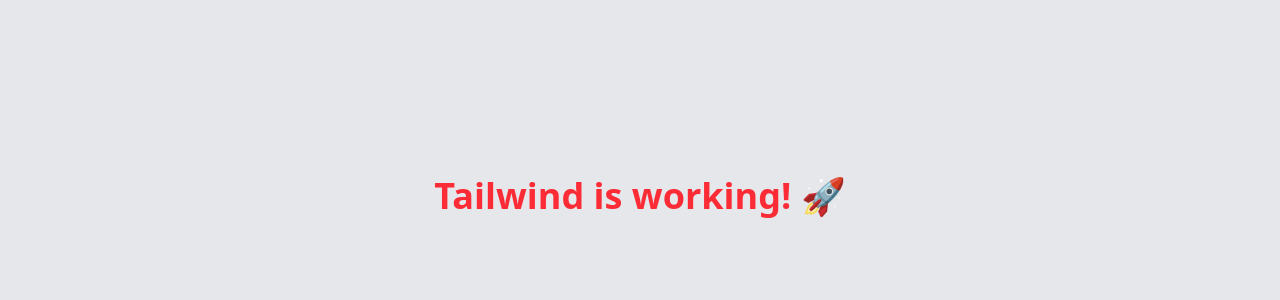
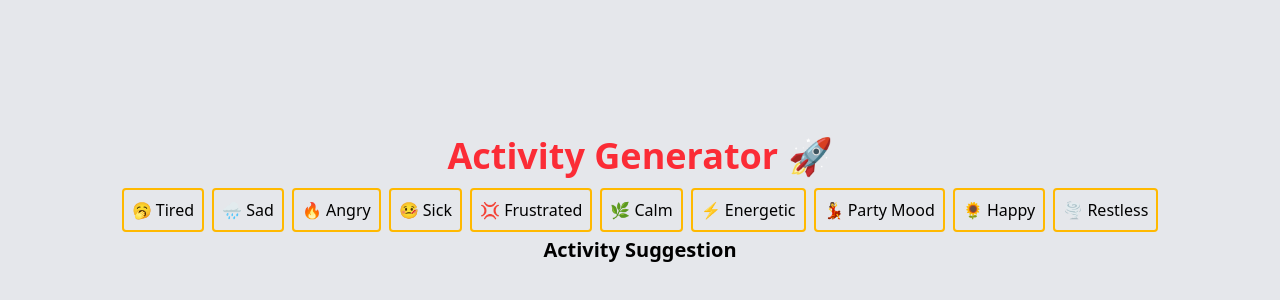
Before and after one commit to margaux-works/mood-weather-activity-dashboard, a Vue app: page / in a window 1280 px wide. Shown: the part 204-504 px from the top of the page. Built offline with nearby package versions, Linux system fonts and the light colour scheme; no server answers.

Commit message:
weather, activity, mood component

```diff
--- a/src/App.vue
+++ b/src/App.vue
@@ -1,12 +1,31 @@
 <script setup>
 import Weather from './components/Weather.vue';
+import Mood from './components/Mood.vue';
+import Activity from './components/Activity.vue';
+import { ref } from 'vue';
+
+const selectedMood = ref('');
+const weather = ref('');
+
+console.log('⏳ App.vue - Initial Weather State:', weather.value);
+
+const updateWeather = (description) => {
+  weather.value = description; // ✅ Store only the description
+  console.log('✅ App.vue - Weather Updated:', weather.value);
+};
+
+const updateMood = (mood) => {
+  selectedMood.value = mood;
+  console.log('✅ App.vue - Mood Updated:', selectedMood.value);
+};
 </script>
 
 <template>
-  <div class="h-screen flex items-center justify-center bg-gray-200">
-    <h1 class="text-4xl font-bold text-red-500">Tailwind is working! 🚀</h1>
+  <div class="h-screen flex flex-col items-center justify-center bg-gray-200">
+    <h1 class="text-4xl font-bold text-red-500 p-2">Activity Generator 🚀</h1>
+
+    <Weather @updateWeather="updateWeather" />
+    <Mood @updateMood="updateMood" />
+    <Activity :weather="weather" :mood="selectedMood" />
   </div>
-  <Weather />
 </template>
-
-<style scoped></style>
--- /dev/null
+++ b/src/components/Activity.vue
@@ -0,0 +1,117 @@
+<script setup>
+import { ref, watch } from 'vue';
+
+const props = defineProps(['weather', 'mood']); // accept props from parent
+
+// reactive variable
+const activity = ref('');
+const prompt = ref('');
+
+// Debugging logs
+console.log('⏳ Activity.vue - Received weather prop:', props.weather);
+console.log('⏳ Activity.vue - Received mood prop:', props.mood);
+
+// watch for changes of weather and mood
+watch(
+  [() => props.weather, () => props.mood],
+  async ([newWeather, newMood]) => {
+    console.log(
+      '✅ Activity.vue - Watch triggered! New values:',
+      newWeather,
+      newMood
+    );
+
+    if (newWeather && newMood) {
+      console.log('✅ Activity.vue - Valid weather and mood detected!');
+
+      // update prompt
+      prompt.value = `Based on the ${newWeather} weather and the ${newMood} user's mood, suggest an activity.`;
+
+      await fetchActivity();
+    } else {
+      console.log(
+        '❌ Activity.vue - Waiting for valid weather and mood data...'
+      );
+    }
+  }
+);
+
+async function fetchActivity() {
+  console.log(
+    '✅ Activity.vue  - Fetching activity with prompt:',
+    prompt.value
+  ); // Debug log
+
+  const apiKey = import.meta.env.VITE_OPENAI_API_KEY;
+  const apiURL = 'https://api.openai.com/v1/completions';
+  try {
+    const response = await fetch(apiURL, {
+      method: 'POST',
+      headers: {
+        'Content-Type': 'application/json',
+        Authorization: `Bearer ${apiKey}`,
+      },
+      body: JSON.stringify({
+        model: 'gpt-3.5-turbo',
+        messages: [
+          {
+            role: 'system',
+            content:
+              'You are a helpful assistant who suggests activities to do based on the weather and mood of the user. Activities should be original and specific. Use cultural & trendy references.',
+          },
+          {
+            role: 'user',
+            content: prompt.value,
+          },
+        ],
+        max_tokens: 100,
+      }),
+    });
+    console.log('API Response received:', response.status); // Check if API responds
+
+    const data = await response.json();
+    if (!response.ok) {
+      console.error('❌ Activity.vue - API Error:', data.error);
+
+      // Handle insufficient quota error
+      if (data.error?.code === 'insufficient_quota') {
+        activity.value =
+          'You have reached your OpenAI API limit. Please check your billing details or wait for the next reset.';
+        return;
+      }
+
+      throw new Error(
+        `API Error: ${data.error?.message || response.statusText}`
+      );
+    } else if (response.ok) {
+    }
+    console.log('OpenAI Data:', data); //  Log full response
+
+    activity.value = data.choices[0].text.trim();
+  } catch (error) {
+    console.error('❌ Activity.vue - Error fetching activity:', error);
+    activity.value =
+      "⚠️ Sorry, we couldn't generate an activity at this moment. Please try again later.";
+  }
+}
+</script>
+
+<template>
+  <div id="activity-container">
+    <div>
+      <h2 class="text-xl font-bold">Activity Suggestion</h2>
+      <!-- Show the loading state while waiting for OpenAI response -->
+      <p v-if="!activity && weather && mood" class="text-gray-500">
+        Generating activity based on your mood and weather...
+      </p>
+
+      <!-- Show the suggested activity -->
+      <p
+        v-if="activity"
+        class="mt-4 p-4 bg-green-100 border border-green-400 rounded"
+      >
+        {{ activity }}
+      </p>
+    </div>
+  </div>
+</template>
--- /dev/null
+++ b/src/components/Mood.vue
@@ -0,0 +1,49 @@
+<script setup>
+import { ref } from 'vue';
+
+// define emited event
+const emit = defineEmits(['updateMood']);
+// reactive variable to track selected mood
+const selectedMood = ref('');
+
+// array of moods (stored in reactive ref)
+const moods = ref([
+  { name: 'Tired', emoji: '🥱' },
+  { name: 'Sad', emoji: '🌧️' },
+  { name: 'Angry', emoji: '🔥' },
+  { name: 'Sick', emoji: '🤒' },
+  { name: 'Frustrated', emoji: '💢' },
+  { name: 'Calm', emoji: '🌿' },
+  { name: 'Energetic', emoji: '⚡' },
+  { name: 'Party Mood', emoji: '💃' },
+  { name: 'Happy', emoji: '🌻' },
+  { name: 'Restless', emoji: '🌪️' },
+]);
+
+// function to update selected mood when user clicks
+const selectMood = (mood) => {
+  selectedMood.value = mood; // updates reactive state
+  emit('updateMood', selectedMood.value); // emit to parent component
+  console.log('User selected mood:', selectedMood.value);
+};
+</script>
+
+<template>
+  <div id="mood-container" class="flex flex-wrap items-center justify-center">
+    <!-- v-for to loop through moods and display each -->
+    <p
+      v-for="mood in moods"
+      :key="mood.name"
+      class="border-2 border-amber-400 p-2 m-1 rounded cursor-pointer"
+      @click="selectMood(mood.name)"
+      :class="{ 'bg-amber-400': selectedMood === mood.name }"
+    >
+      {{ mood.emoji }} {{ mood.name }}
+    </p>
+  </div>
+
+  <!-- use v-if to display selectedMood when chosen -->
+  <p v-if="selectedMood" class="mt-4 text-lg font-semibold text-blue-500">
+    You selected: {{ selectedMood }}
+  </p>
+</template>
--- a/src/components/Weather.vue
+++ b/src/components/Weather.vue
@@ -1,23 +1,62 @@
-<script>
-const apiKey = import.meta.env.VITE_WEATHER_API_KEY;
+<script setup>
+import { onMounted, ref } from 'vue';
 
-function success(position) {
-  const lat = position.coords.latitude;
-  const lon = position.coords.longitude;
+const emit = defineEmits(['updateWeather']);
+const weather = ref('');
 
-  console.log(`Latitude: ${lat}, Longitude: ${lon}`);
-}
+onMounted(() => {
+  console.log('⏳ Weather.vue - Fetching weather data...'); // Debugging: Step 1
 
-function error(err) {
-  console.warn('ERROR(' + err.code + '): ' + err.message);
-}
+  if (!navigator.geolocation) {
+    console.error('Geolocation is not supported by your browser');
+    return;
+  }
 
-navigator.geolocation.getCurrentPosition(success, error);
+  navigator.geolocation.getCurrentPosition(
+    async (position) => {
+      console.log(
+        '✅ Weather.vue - Got user location:',
+        position.coords.latitude,
+        position.coords.longitude
+      ); // Debugging: Step 2
 
-const apiUrl =
-  'https://api.openweathermap.org/data/3.0/onecall?lat={lat}&lon={lon}&exclude={part}&appid={apiKey}';
+      let lat = position.coords.latitude;
+      let lon = position.coords.longitude;
+
+      const apiKey = import.meta.env.VITE_WEATHER_API_KEY;
+      const apiURL = `https://api.openweathermap.org/data/2.5/weather?lat=${lat}&lon=${lon}&exclude={part}&appid=${apiKey}`;
+
+      try {
+        const response = await fetch(apiURL);
+        if (!response.ok) throw new Error('Failed to fetch weather data');
+        const data = await response.json();
+
+        weather.value = data;
+        const weatherDescription = weather.value.weather[0].description;
+        console.log('✅ Weather.vue - Weather Data Fetched:', weather.value); // Debugging: Step 3
+        console.log(
+          '✅ Weather.vue - Weather Description:',
+          weather.value.weather[0].description
+        );
+
+        emit('updateWeather', weatherDescription); //  Emit to App.vue
+        console.log(
+          '✅ Weather.vue - Emitting weather data to App.vue:',
+          weatherDescription
+        ); // Debugging: Step 4
+      } catch (error) {
+        console.error('❌ Weather.vue - Error fetching weather:', error);
+      }
+    },
+    (err) => {
+      console.error('❌ Weather.vue - Error getting geolocation:', err.message);
+    }
+  );
+});
 </script>
 
-<template></template>
+<template>
+  <div id="weather-output"></div>
+</template>
 
 <style></style>
```
